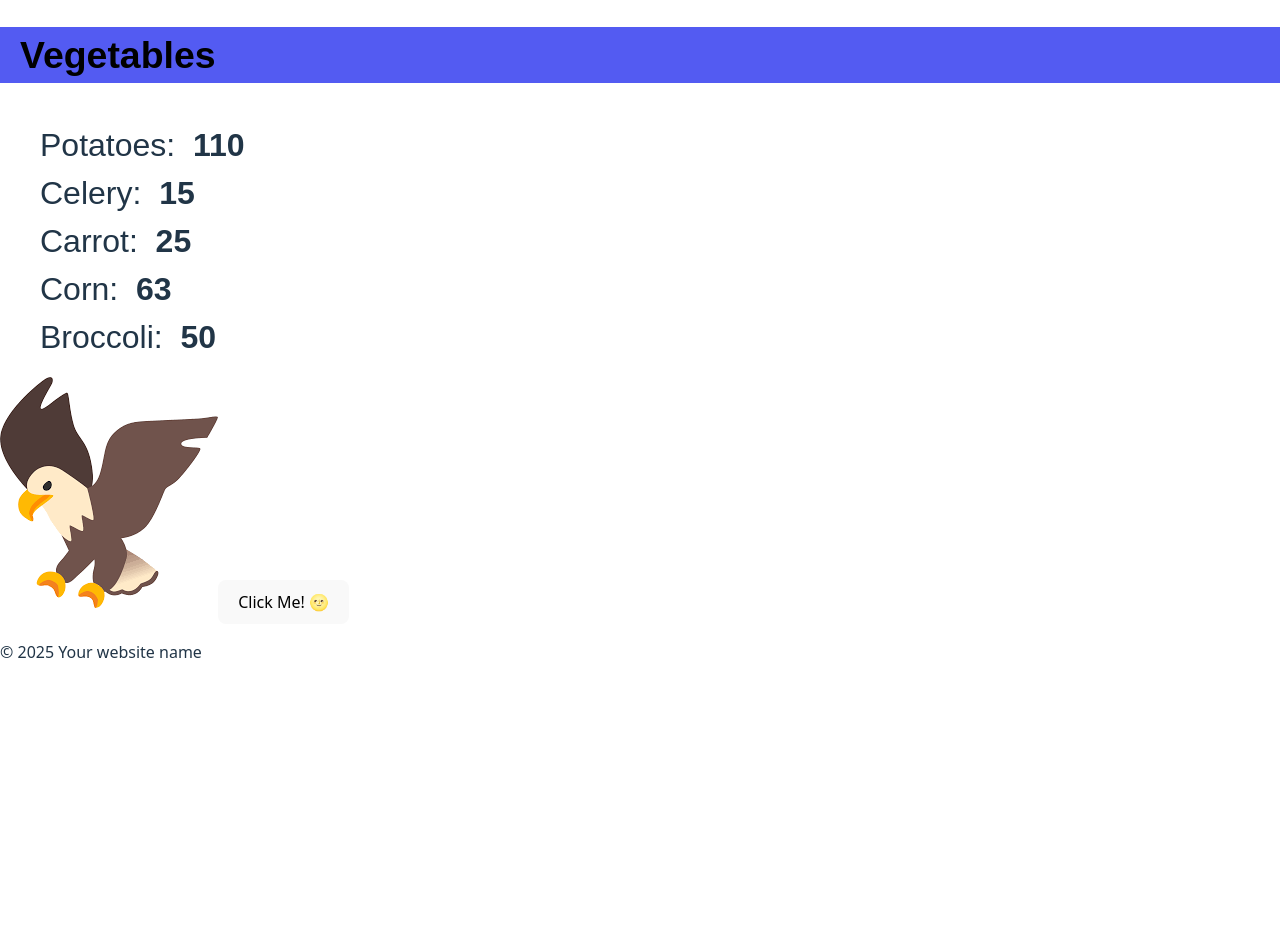
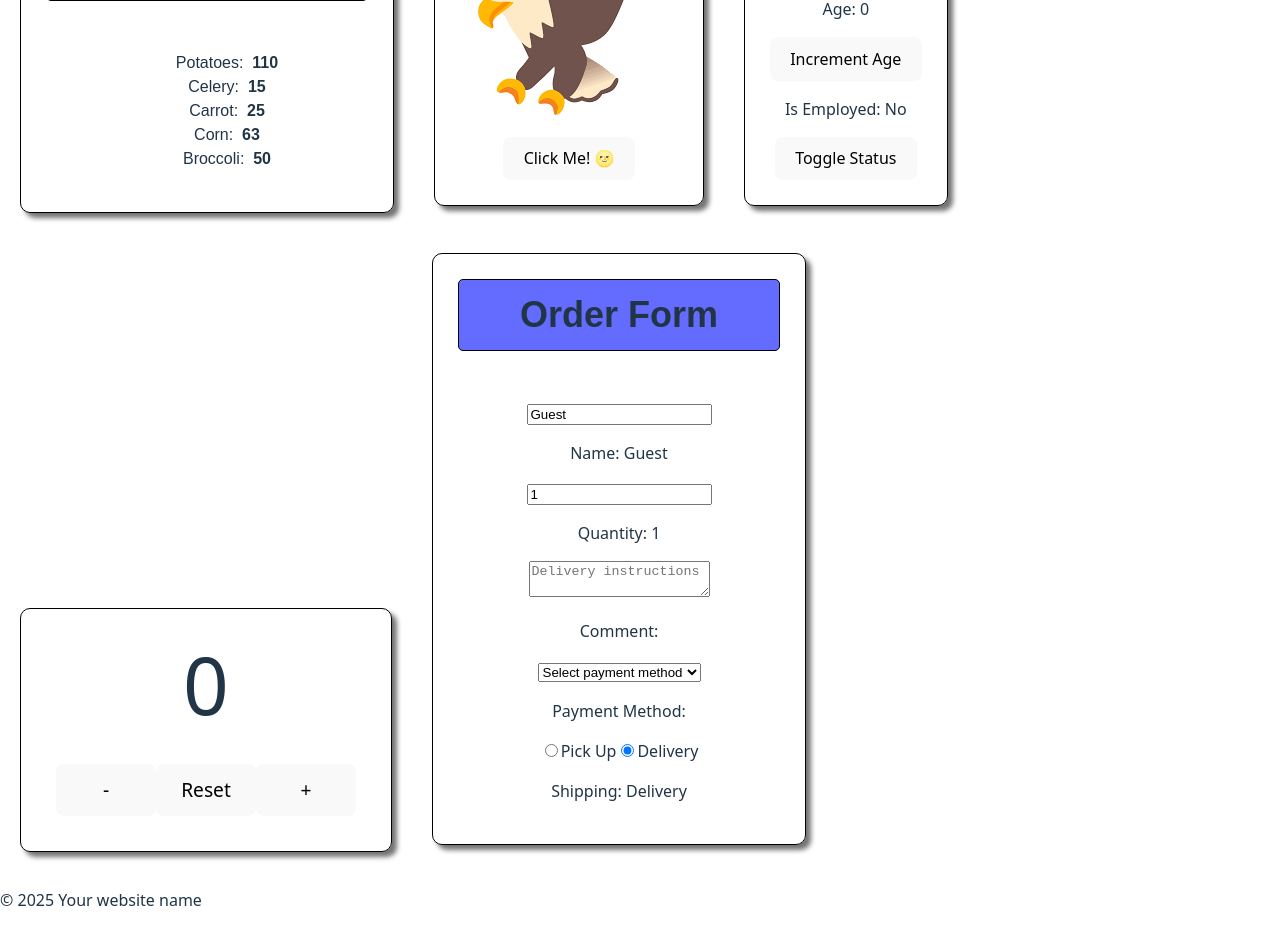
Before and after one commit to alvintaas/react-portfolio, a React (Vite) app: page / in a window 1280 px wide. Shown: the part 1860-2788 px from the top of the page. Before the commit the page ends 2540 px from the top, so only its background shows below. Built offline with nearby package versions, Linux system fonts and the light colour scheme.

Commit message:
updated files

```diff
--- a/src/App.jsx
+++ b/src/App.jsx
@@ -7,6 +7,9 @@ import {studentData} from './data/studentData.js';
 import GroceryList from './data/GroceryList.jsx';
 import Button from "./Button.jsx";
 import ProfilePicture from "./ProfilePicture.jsx";
+import MyComponent from "./MyComponent.jsx";
+import Counter from "./Counter.jsx";
+import MyComponent2 from "./MyComponent2.jsx";
 
 function App() {
 
@@ -48,14 +51,30 @@ function App() {
             */}
       </div>
 
-      <div>
-        <h2 className="welcome-message">Grocery List</h2>
+      <div className="card">
+        <h3 className="welcome-message">Grocery List</h3>
           {fruits.length > 0 && <GroceryList items={fruits} category="Fruits"><h3>Fruits</h3></GroceryList> }
           {vegetables.length > 0 && <GroceryList items={vegetables} category="Vegetables"><h3>Vegetables</h3></GroceryList>}
 
       </div>
-      <ProfilePicture></ProfilePicture>
-      <Button> </Button>
+
+      <div className="card">
+        <ProfilePicture></ProfilePicture>
+                <p>  </p>
+        <Button> </Button>
+      </div>
+
+      <div className="card">
+        <MyComponent></MyComponent>
+      </div>
+
+      <div className="card">
+        <Counter> </Counter>
+      </div>
+
+      <div className="card">
+        <MyComponent2> </MyComponent2>
+      </div>
 
       <Footer/>
     </>
--- /dev/null
+++ b/src/Counter.jsx
@@ -0,0 +1,28 @@
+import React, {useState} from 'react';
+
+function Counter() {
+    const [count, setCount] = useState(0);
+
+    const increment = () => {
+        setCount(count + 1);
+    }
+
+    const decrement = () => {
+        setCount(count - 1);
+    }
+
+    const reset = () => {
+        setCount(0);
+    }
+
+    return (
+        <div className='counter-container'>
+            <p className='count-display'>{count}</p>
+            <button className='counter-button'onClick={decrement}>-</button>
+            <button className='counter-button' onClick={reset}>Reset</button>
+            <button className='counter-button' onClick={increment}>+</button>
+        </div>
+    );
+}
+
+export default Counter;
--- a/src/Header.jsx
+++ b/src/Header.jsx
@@ -2,7 +2,7 @@
 function Header () {
     return (
         <header>
-            <h1>My Portfolio in React</h1>
+            <h1>Welcome to my React Sandbox!</h1>
             <nav>
                 <ul>
                     <li><a href="#">Home</a></li>
--- /dev/null
+++ b/src/MyComponent.jsx
@@ -0,0 +1,34 @@
+import React, {useState} from 'react';
+
+function MyComponent() {
+
+    const [name, setName] = useState("Guest");
+    const [age, setAge] = useState(0);
+    const [isEmployed, setIsEmployed] = useState(false);
+
+    const updateName = () => {
+        setName("Alvin");
+    }
+    const incrementAge = () => {
+        setAge(age + 1);
+    }
+
+    const toggleEmployedStatus = () => {
+        setIsEmployed(!isEmployed);
+    }
+
+    return (
+        <div>
+            <p>Name: {name}</p>
+            <button onClick={updateName}>Set Name</button>
+
+            <p>Age: {age}</p>
+            <button onClick={incrementAge}>Increment Age</button>
+
+            <p>Is Employed: {isEmployed ? "Yes" : "No"}</p>
+            <button onClick={toggleEmployedStatus}>Toggle Status</button>
+        </div>
+    );
+
+}
+export default MyComponent;
--- /dev/null
+++ b/src/MyComponent2.jsx
@@ -0,0 +1,73 @@
+import { func } from 'prop-types';
+import React, {useState} from 'react';
+
+function MyComponent2() {
+
+    const [name, setName] = useState('Guest');
+    const [quantity, setQuantity] = useState(1);
+    const [comment, setComment] = useState('');
+    const [payment, setPayment] = useState('');
+    const [shipping, setShipping] = useState('Delivery');
+
+    function handleNameChange(event) {
+        setName(event.target.value);
+    }
+
+    function handleQuantityChange(event) {
+        setQuantity(event.target.value);
+    }
+
+    function handleCommentChange(event) {
+        setComment(event.target.value);
+    }
+
+    function handlePaymentChange(event) {
+        setPayment(event.target.value);
+    }
+
+    function handleShippingChange(event) {
+        setShipping(event.target.value);
+    }
+
+    return (
+        <div>
+            <div className='card-heading'>
+                <h2>Order Form</h2>
+            </div>
+
+            <input value={name} onChange={handleNameChange}></input>
+            <p>Name: {name}</p>
+
+            <input type="number" value={quantity} onChange={handleQuantityChange}></input>
+            <p>Quantity: {quantity}</p>
+
+            <textarea value={comment} onChange={handleCommentChange} placeholder='Delivery instructions'></textarea>
+            <p>Comment: {comment}</p>
+
+            <select value={payment} onChange={handlePaymentChange}>
+                <option value="">Select payment method</option>
+                <option value="credit">Credit Card</option>
+                <option value="paypal">PayPal</option>
+                <option value="bank">Bank Transfer</option>
+            </select>
+            <p>Payment Method: {payment}</p>
+
+            <label>
+                <input type='radio' value='Pick Up'
+                        checked={shipping === 'Pick Up'}
+                        onChange={handleShippingChange}>
+                        </input>Pick Up
+            </label>
+            <label>
+                <input type='radio' value='Delivery'
+                        checked={shipping === 'Delivery'}
+                        onChange={handleShippingChange}>
+                        </input>Delivery
+            </label>
+            <br></br>
+            <p>Shipping: {shipping}</p>
+        </div>
+    )
+}
+
+export default MyComponent2;
--- a/src/data/GroceryList.jsx
+++ b/src/data/GroceryList.jsx
@@ -25,7 +25,7 @@ function GroceryList(props) {
                                                 <b>{item.calories}</b></li>);
 
     return (<>
-                <div className="list-category"><h3>{category}</h3></div>
+                <div className="card-heading"><h3>{category}</h3></div>
                 <ul className="list-items">{listItems}</ul>
             </>);
 }
--- a/src/index.css
+++ b/src/index.css
@@ -34,7 +34,7 @@ body {
 }
 
 h1 {
-  font-size: 3.2em;
+  font-size: 2.5em;
   line-height: 1.1;
 }
 
@@ -81,7 +81,7 @@ ul {
   padding: 25px;
   margin: 20px;
   text-align: center;
-  max-width: 250px;
+  max-width: 350px;
   display: inline-block
 }
 
@@ -101,9 +101,24 @@ ul {
   font-family:Arial, Helvetica, sans-serif;
 }
 
+.card-heading {
+  font-family: Arial, Helvetica, sans-serif;
+    background-color: var(--primary-color);
+    font-size: 1.5em;
+    border-radius: 5px;
+    border: 1px solid #000000;
+    width: 300px;
+    padding: 10px;
+    height: 50px;
+    display: flex;
+    justify-content: center;
+    align-items: center;
+    margin-bottom: 50px
+}
+
 .student {
   font-family: Arial, Helvetica, sans-serif;
-  font-size: 2em;
+  font-size: 1.5em;
   padding: 10px;
   border: 1px solid #000000;
 
@@ -116,7 +131,7 @@ ul {
 .welcome-message {
   font-family: Arial, Helvetica, sans-serif;
   background-color: var(--primary-color);
-  font-size: 2.5em;
+  font-size: 1.5em;
   padding: 10px;
   border-radius: 5px;
   border: 1px solid #000000;
@@ -133,20 +148,39 @@ ul {
 
 .list-category {
   font-family: Arial, Helvetica, sans-serif;
-  font-size: 2em;
+  font-size: 1em;
   font-weight: bold;
   background-color: var(--secondary-color);
   color: #000000;
-  margin-bottom: 10px;
-  padding-left: 20px;;
+  text-align: left;
 }
 
 .list-items li{
   font-family: Arial, Helvetica, sans-serif;
-  font-size: 2em;
+  font-size: 1em;
 }
 
 .list-items li:hover {
   color:#535bf2;
   cursor: pointer;
 }
+
+.counter-container {
+  padding: 10px;
+  text-align: center;
+}
+
+.count-display {
+  font-size: 5em;
+  margin-top: -20px;
+  margin-bottom: 20px
+}
+
+.counter-button {
+  width: 100px;
+  font-size: 1.2em;
+}
+
+.counter-button:hover {
+  background-color: var(--secondary-color);
+}
```
